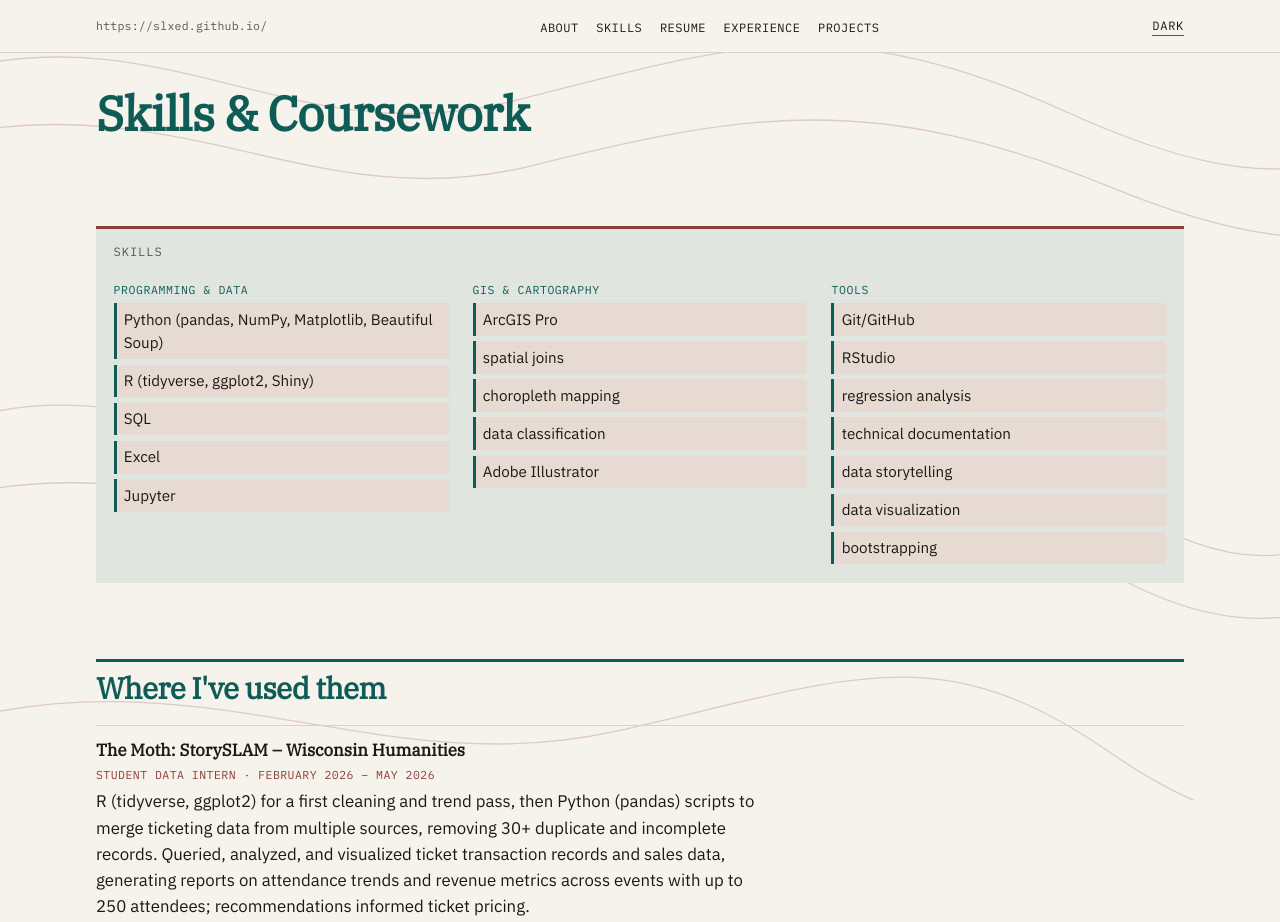
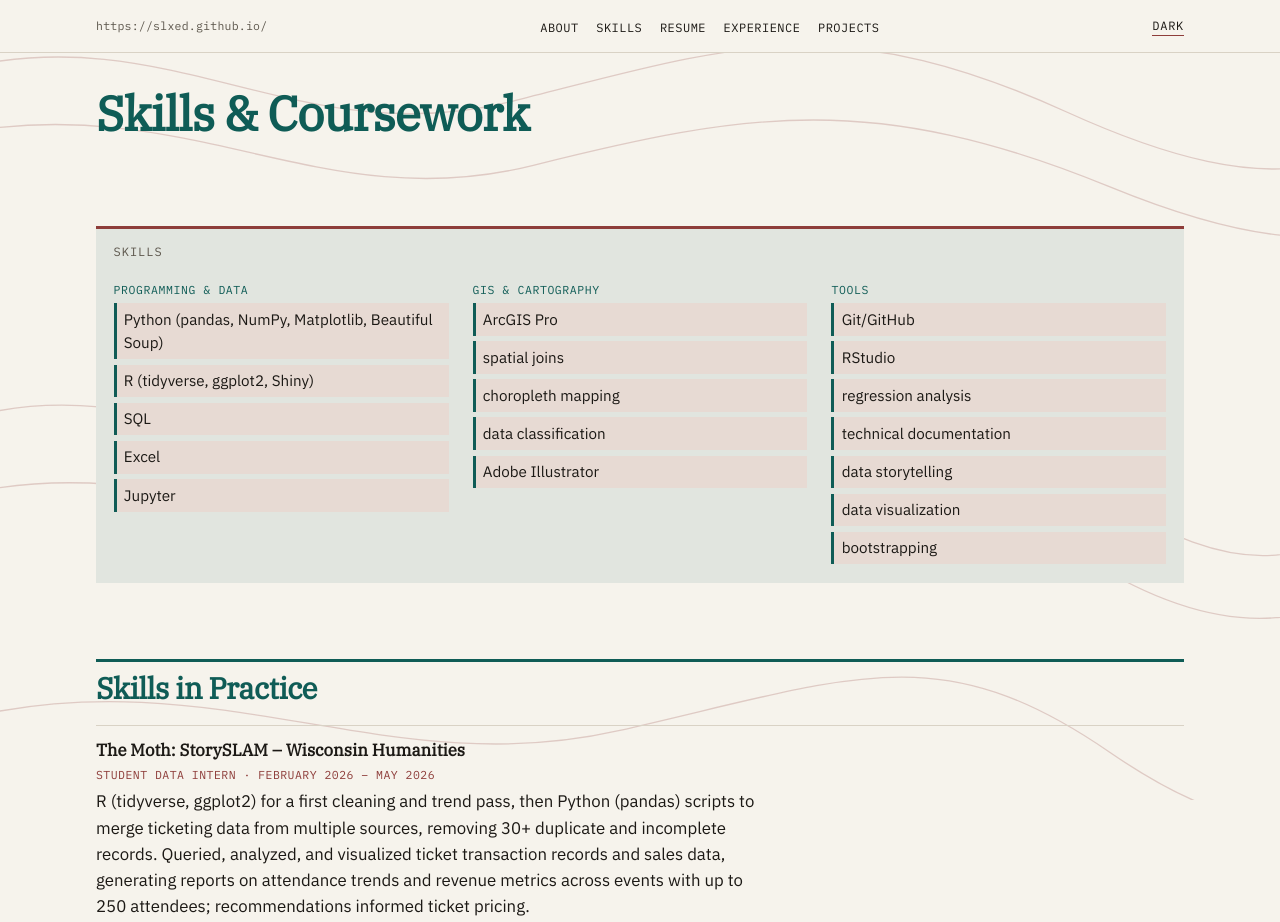
Before and after one commit to Slxed/Slxed.github.io, an Astro site: page /skills in a window 1280 px wide. Shown: the top 922 px of the page. Built offline with nearby package versions, Linux system fonts and the light colour scheme; Astro itself is replaced by a stand-in of ours.

Commit message:
Rename the skills-page practice heading.
The section is now Skills in Practice.

Co-authored-by: William Day <Slxed@users.noreply.github.com>

```diff
--- a/src/pages/skills.astro
+++ b/src/pages/skills.astro
@@ -48,7 +48,7 @@ import Footer from '../components/Footer.astro';
     </section>
     <section id="used" class="used-section">
       <div class="section-header">
-        <h2>Where I've used them</h2>
+        <h2>Skills in Practice</h2>
       </div>
       <dl class="used">
         <div>
```
